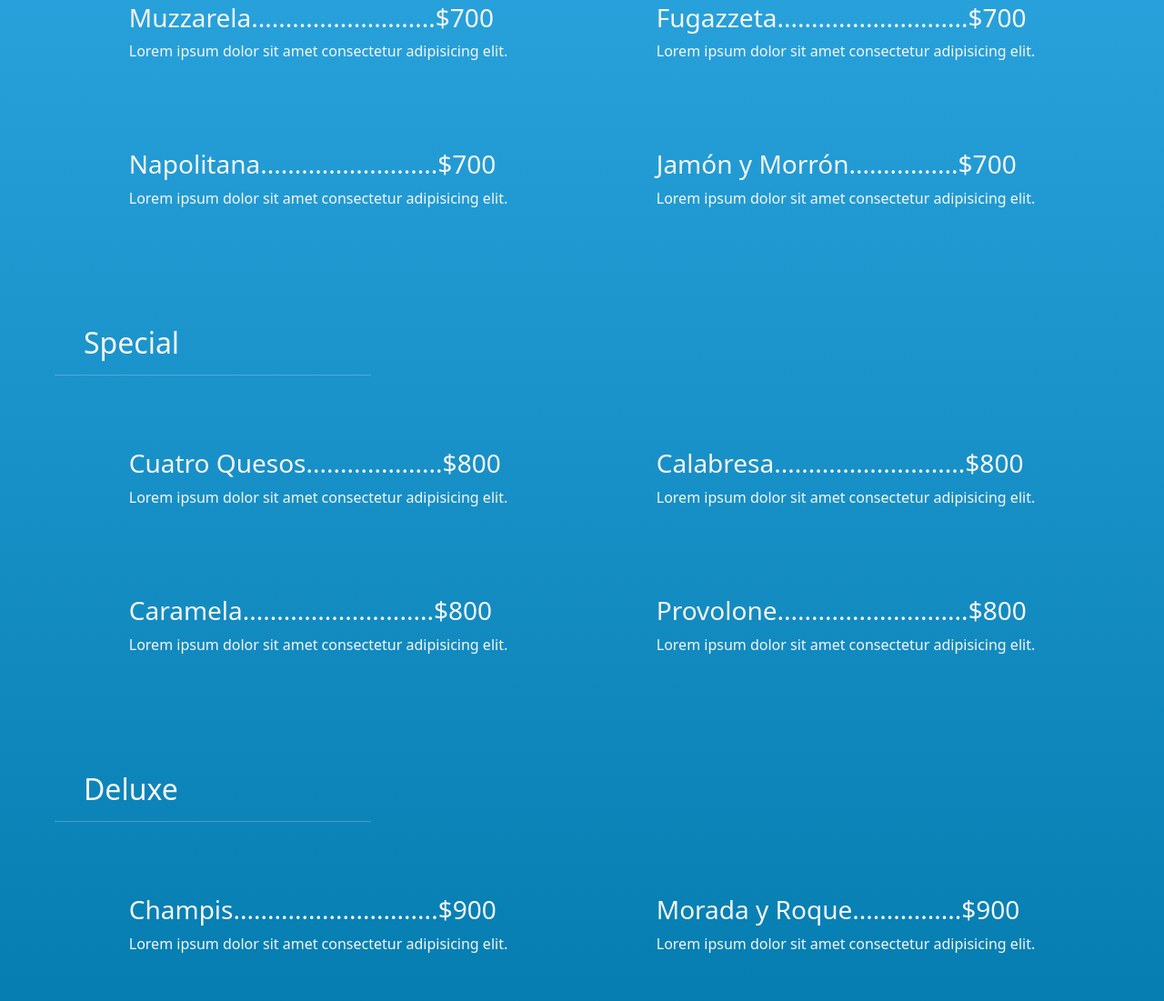
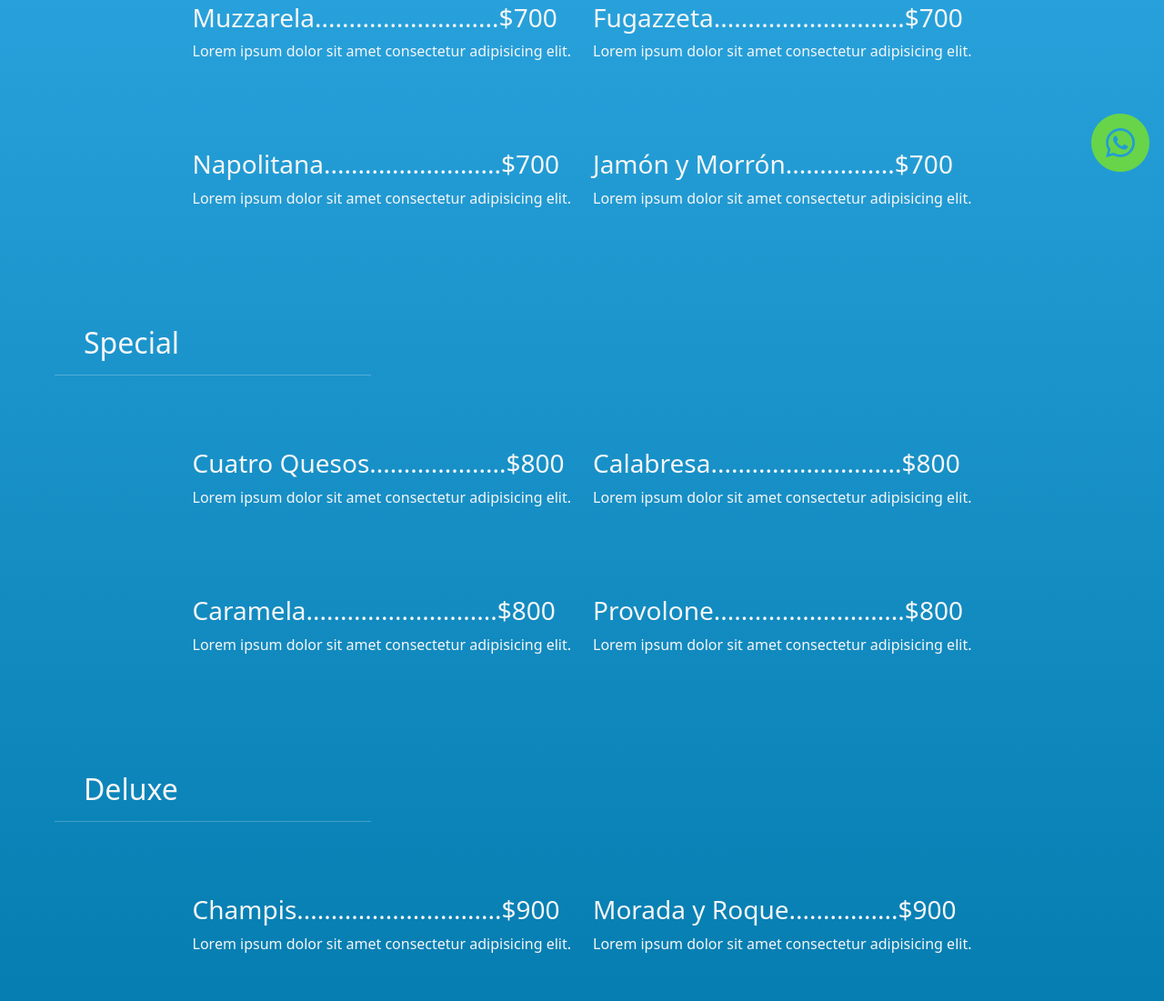
Before and after one commit to Sebastiandelcampo/pizza-rider, a website: page pages/frozen.html in a window 1280 px wide. Shown: the part 595-1696 px from the top of the page at 91% size. Drawn offline with nearby package versions, Linux system fonts and the light colour scheme; files whose address does not match are found by name.

Commit message:
ajustes frozen

```diff
--- a/pages/frozen.html
+++ b/pages/frozen.html
@@ -74,24 +74,29 @@
                 <div>
                     <hr class="line-frz" size="3px" width="30%" color="#F6F6F6">
                 </div>
-         <div class="gustosC1C2">
-               <div class="gustosC1">
+         <div class="container gustosC1C2">
+              <div class="row">
+                 <div class="col-lg-6 gustosC1">
                      <h3>Muzzarela...........................$700</h3>
                      <p>Lorem ipsum dolor sit amet consectetur adipisicing elit.</p>
                  </div>
-               <div class="gustosC2">
+                 <div class="col-lg-6 gustosC2">
                      <h3>Fugazzeta............................$700</h3>
                      <p>Lorem ipsum dolor sit amet consectetur adipisicing elit.</p>
                  </div>
               </div>
-           <div class="gustosC3C4">
-             <div class="gustosC3">
+         </div>
+
+           <div class="container gustosC3C4">
+             <div class="row">
+              <div class="col-lg-6 gustosC3">
                   <h3>Napolitana..........................$700</h3>
                   <p>Lorem ipsum dolor sit amet consectetur adipisicing elit.</p>
               </div>
-             <div class="gustosC4">
+              <div class="col-lg-6 gustosC4">
                   <h3>Jamón y Morrón................$700</h3>
                   <p>Lorem ipsum dolor sit amet consectetur adipisicing elit.</p>
+              </div>
              </div>
            </div>
 
@@ -104,24 +109,28 @@
             <div>
                 <hr class="line-frz" size="3px" width="30%" color="#F6F6F6">
             </div>
-           <div class="gustosP1P2">
-             <div class="gustosP1">
+           <div class="container gustosP1P2">
+             <div class="row">
+              <div class="col-lg-6 gustosP1">
                   <h3>Cuatro Quesos....................$800</h3>
                   <p>Lorem ipsum dolor sit amet consectetur adipisicing elit.</p>
               </div>
-             <div class="gustosP2">
+              <div class="col-lg-6 gustosP2">
                   <h3>Calabresa............................$800</h3>
                   <p>Lorem ipsum dolor sit amet consectetur adipisicing elit.</p>
               </div>
              </div>
-           <div class="gustosP3P4">
-             <div class="gustosP3">
+           </div>
+           <div class="container gustosP3P4">
+             <div class="row">
+              <div class="col-lg-6 gustosP3">
                   <h3>Caramela............................$800</h3>
                   <p>Lorem ipsum dolor sit amet consectetur adipisicing elit.</p>
               </div>
-             <div class="gustosP4">
+              <div class="col-lg-6 gustosP4">
                   <h3>Provolone............................$800</h3>
                   <p>Lorem ipsum dolor sit amet consectetur adipisicing elit.</p>
+              </div>
              </div>
            </div>
         </div>
@@ -132,17 +141,23 @@
             <div>
                 <hr class="line-frz" size="3px" width="30%" color="#F6F6F6">
             </div>
-            <div class="gustosD1D2">
-                <div class="gustosD1">
+            <div class="container gustosD1D2">
+                <div class="row">
+                  <div class="col-lg-6 gustosD1">
                       <h3>Champis..............................$900</h3>
                       <p>Lorem ipsum dolor sit amet consectetur adipisicing elit.</p>
                   </div>
-                <div class="gustosD2">
+                  <div class="col-lg-6 gustosD2">
                       <h3>Morada y Roque................$900</h3>
                       <p>Lorem ipsum dolor sit amet consectetur adipisicing elit.</p>
                   </div>
                 </div>
             </div>
+        </div>
+        <div class="wap">
+          <a href="https://api.whatsapp.com/send?phone=5491111111111" target="_blank"><img src="../img/whatsapp.png" alt="ícono de whatsapp"></a>
+        </div>
+
     </main>
     <div>
         <hr size="3px" width="100%" color="#F6F6F6">
--- a/scss/style.scss
+++ b/scss/style.scss
@@ -419,7 +419,16 @@ main{
             }
         }
     }
+    .wap{
+        position: fixed;
+        bottom: 1em;
+        right: 0.5em;
+
+
+    }
 }
+
+
 
  /*CONTACTO*/
 
@@ -572,6 +581,13 @@ main{
 
             }
         }
+        .wap{
+            position: fixed;
+            bottom: 1em;
+            right: 1em;
+
+
+        }
     }
 
 
@@ -662,6 +678,7 @@ main{
 
 
         }
+
     }
 
     /*NOSOTROS*/
@@ -787,6 +804,17 @@ main{
 
     /*FROZEN*/
 
+    main{
+        .wap{
+            position: fixed;
+            bottom: 1em;
+            right: 1em;
+
+
+        }
+
+    }
+
     /*CONTACTO*/
 
     main{
```
Also changed, not shown: css/estilos.css, img/whatsapp.png (added). Lines whose indentation alone changed are shown as unchanged.
